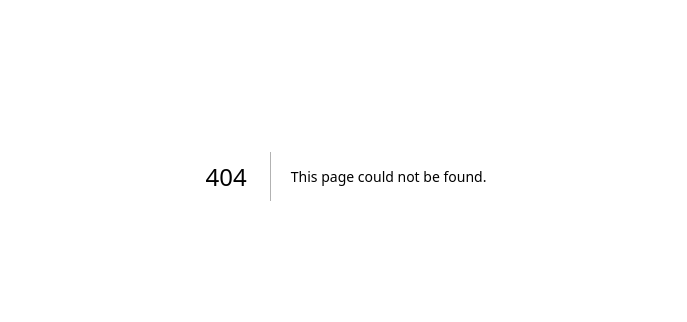
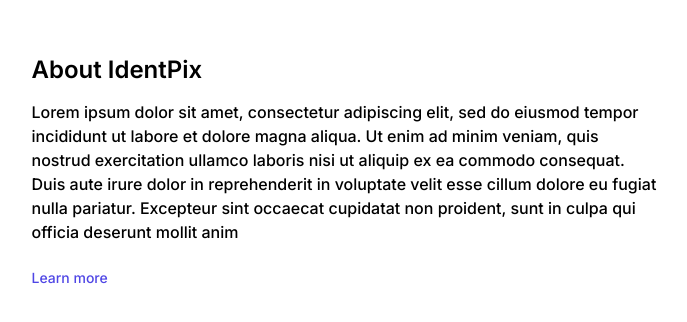
Before and after one commit to alizaenazet/identpix-mvp, a Next.js app: page /about-us in a window 1280 px wide. Before the commit this address had no page. Shown: the part 224-546 px from the top of the page, without its empty margins (294-981 px from the left). Built offline with nearby package versions, Linux system fonts and the light colour scheme.

Commit message:
feat: add about-us page component

```diff
--- /dev/null
+++ b/app/about-us/page.tsx
@@ -0,0 +1,17 @@
+import React from 'react'
+import { Button } from "@/components/ui/button"
+import Link from 'next/link'
+
+export default function Page() {
+  return (
+    <main className='flex h-screen flex-col  justify-center items-center p-16'>
+        <div className='flex flex-col items-start gap-3.5 lg:w-[629px]'>
+            <h1 className='text-black text-xl font-semibold md:text-2xl'>About IdentPix</h1>
+            <p className='text-black text-sm font-medium lg:text-base'>Lorem ipsum dolor sit amet, consectetur adipiscing elit, sed do eiusmod tempor incididunt ut labore et dolore magna aliqua. Ut enim ad minim veniam, quis nostrud exercitation ullamco laboris nisi ut aliquip ex ea commodo consequat. Duis aute irure dolor in reprehenderit in voluptate velit esse cillum dolore eu fugiat nulla pariatur. Excepteur sint occaecat cupidatat non proident, sunt in culpa qui officia deserunt mollit anim</p>
+            <Link href={"/"}>
+                <Button className='p-0 text-indigo-600' variant="link">Learn more</Button>
+            </Link>
+        </div>
+    </main>
+  )
+}
--- a/app/globals.css
+++ b/app/globals.css
@@ -2,32 +2,75 @@
   @tailwind components;
   @tailwind utilities;
 
+  @layer base {
     :root {
-  --foreground-rgb: 0, 0, 0;
-  --background-start-rgb: 214, 219, 220;
-  --background-end-rgb: 255, 255, 255;
+      --background: 0 0% 100%;
+      --foreground: 222.2 84% 4.9%;
+
+      --card: 0 0% 100%;
+      --card-foreground: 222.2 84% 4.9%;
+
+      --popover: 0 0% 100%;
+      --popover-foreground: 222.2 84% 4.9%;
+
+      --primary: 222.2 47.4% 11.2%;
+      --primary-foreground: 210 40% 98%;
+
+      --secondary: 210 40% 96.1%;
+      --secondary-foreground: 222.2 47.4% 11.2%;
+
+      --muted: 210 40% 96.1%;
+      --muted-foreground: 215.4 16.3% 46.9%;
+
+      --accent: 210 40% 96.1%;
+      --accent-foreground: 222.2 47.4% 11.2%;
+
+      --destructive: 0 84.2% 60.2%;
+      --destructive-foreground: 210 40% 98%;
+
+      --border: 214.3 31.8% 91.4%;
+      --input: 214.3 31.8% 91.4%;
+      --ring: 222.2 84% 4.9%;
+
+      --radius: 0.5rem;
     }
 
-@media (prefers-color-scheme: dark) {
-  :root {
-    --foreground-rgb: 255, 255, 255;
-    --background-start-rgb: 0, 0, 0;
-    --background-end-rgb: 0, 0, 0;
+    .dark {
+      --background: 222.2 84% 4.9%;
+      --foreground: 210 40% 98%;
+
+      --card: 222.2 84% 4.9%;
+      --card-foreground: 210 40% 98%;
+
+      --popover: 222.2 84% 4.9%;
+      --popover-foreground: 210 40% 98%;
+
+      --primary: 210 40% 98%;
+      --primary-foreground: 222.2 47.4% 11.2%;
+
+      --secondary: 217.2 32.6% 17.5%;
+      --secondary-foreground: 210 40% 98%;
+
+      --muted: 217.2 32.6% 17.5%;
+      --muted-foreground: 215 20.2% 65.1%;
+
+      --accent: 217.2 32.6% 17.5%;
+      --accent-foreground: 210 40% 98%;
+
+      --destructive: 0 62.8% 30.6%;
+      --destructive-foreground: 210 40% 98%;
+
+      --border: 217.2 32.6% 17.5%;
+      --input: 217.2 32.6% 17.5%;
+      --ring: 212.7 26.8% 83.9%;
     }
   }
 
+  @layer base {
+    * {
+      @apply border-border;
+    }
     body {
-  color: rgb(var(--foreground-rgb));
-  background: linear-gradient(
-      to bottom,
-      transparent,
-      rgb(var(--background-end-rgb))
-    )
-    rgb(var(--background-start-rgb));
-}
-
-@layer utilities {
-  .text-balance {
-    text-wrap: balance;
+      @apply bg-background text-foreground;
     }
   }
--- a/app/layout.tsx
+++ b/app/layout.tsx
@@ -5,8 +5,8 @@
 const inter = Inter({ subsets: ["latin"] });
 
 export const metadata: Metadata = {
-  title: "Create Next App",
-  description: "Generated by create next app",
+  title: "Welcome page | Identpix ",
+  description: "Identpix welcome page, image classification",
 };
 
 export default function RootLayout({
--- a/app/page.tsx
+++ b/app/page.tsx
@@ -2,8 +2,8 @@
 
 export default function Home() {
   return (
-    <main className="flex min-h-screen flex-col items-center justify-between p-24">
-      <div className="w-full h-full flex flex-col items-center bg-red-400">
+    <main className="flex min-h-screen bg-red-300 flex-col items-center justify-between p-24">
+      <div className="w-full h-full bg-blue-100 flex flex-col items-center ">
         <h1>Identpix MVP</h1>
         <h4>pijaraya team</h4>
       </div>
--- /dev/null
+++ b/components/ui/button.tsx
@@ -0,0 +1,56 @@
+import * as React from "react"
+import { Slot } from "@radix-ui/react-slot"
+import { cva, type VariantProps } from "class-variance-authority"
+
+import { cn } from "@/lib/utils"
+
+const buttonVariants = cva(
+  "inline-flex items-center justify-center whitespace-nowrap rounded-md text-sm font-medium ring-offset-background transition-colors focus-visible:outline-none focus-visible:ring-2 focus-visible:ring-ring focus-visible:ring-offset-2 disabled:pointer-events-none disabled:opacity-50",
+  {
+    variants: {
+      variant: {
+        default: "bg-primary text-primary-foreground hover:bg-primary/90",
+        destructive:
+          "bg-destructive text-destructive-foreground hover:bg-destructive/90",
+        outline:
+          "border border-input bg-background hover:bg-accent hover:text-accent-foreground",
+        secondary:
+          "bg-secondary text-secondary-foreground hover:bg-secondary/80",
+        ghost: "hover:bg-accent hover:text-accent-foreground",
+        link: "text-primary underline-offset-4 hover:underline",
+      },
+      size: {
+        default: "h-10 px-4 py-2",
+        sm: "h-9 rounded-md px-3",
+        lg: "h-11 rounded-md px-8",
+        icon: "h-10 w-10",
+      },
+    },
+    defaultVariants: {
+      variant: "default",
+      size: "default",
+    },
+  }
+)
+
+export interface ButtonProps
+  extends React.ButtonHTMLAttributes<HTMLButtonElement>,
+    VariantProps<typeof buttonVariants> {
+  asChild?: boolean
+}
+
+const Button = React.forwardRef<HTMLButtonElement, ButtonProps>(
+  ({ className, variant, size, asChild = false, ...props }, ref) => {
+    const Comp = asChild ? Slot : "button"
+    return (
+      <Comp
+        className={cn(buttonVariants({ variant, size, className }))}
+        ref={ref}
+        {...props}
+      />
+    )
+  }
+)
+Button.displayName = "Button"
+
+export { Button, buttonVariants }
--- /dev/null
+++ b/lib/utils.ts
@@ -0,0 +1,6 @@
+import { type ClassValue, clsx } from "clsx"
+import { twMerge } from "tailwind-merge"
+
+export function cn(...inputs: ClassValue[]) {
+  return twMerge(clsx(inputs))
+}
--- a/tailwind.config.ts
+++ b/tailwind.config.ts
@@ -1,20 +1,80 @@
-import type { Config } from "tailwindcss";
+import type { Config } from "tailwindcss"
 
-const config: Config = {
+const config = {
+  darkMode: ["class"],
   content: [
-    "./pages/**/*.{js,ts,jsx,tsx,mdx}",
-    "./components/**/*.{js,ts,jsx,tsx,mdx}",
-    "./app/**/*.{js,ts,jsx,tsx,mdx}",
-  ],
+    './pages/**/*.{ts,tsx}',
+    './components/**/*.{ts,tsx}',
+    './app/**/*.{ts,tsx}',
+    './src/**/*.{ts,tsx}',
+	],
+  prefix: "",
   theme: {
+    container: {
+      center: true,
+      padding: "2rem",
+      screens: {
+        "2xl": "1400px",
+      },
+    },
     extend: {
-      backgroundImage: {
-        "gradient-radial": "radial-gradient(var(--tw-gradient-stops))",
-        "gradient-conic":
-          "conic-gradient(from 180deg at 50% 50%, var(--tw-gradient-stops))",
+      colors: {
+        border: "hsl(var(--border))",
+        input: "hsl(var(--input))",
+        ring: "hsl(var(--ring))",
+        background: "hsl(var(--background))",
+        foreground: "hsl(var(--foreground))",
+        primary: {
+          DEFAULT: "hsl(var(--primary))",
+          foreground: "hsl(var(--primary-foreground))",
+        },
+        secondary: {
+          DEFAULT: "hsl(var(--secondary))",
+          foreground: "hsl(var(--secondary-foreground))",
+        },
+        destructive: {
+          DEFAULT: "hsl(var(--destructive))",
+          foreground: "hsl(var(--destructive-foreground))",
+        },
+        muted: {
+          DEFAULT: "hsl(var(--muted))",
+          foreground: "hsl(var(--muted-foreground))",
+        },
+        accent: {
+          DEFAULT: "hsl(var(--accent))",
+          foreground: "hsl(var(--accent-foreground))",
+        },
+        popover: {
+          DEFAULT: "hsl(var(--popover))",
+          foreground: "hsl(var(--popover-foreground))",
+        },
+        card: {
+          DEFAULT: "hsl(var(--card))",
+          foreground: "hsl(var(--card-foreground))",
+        },
+      },
+      borderRadius: {
+        lg: "var(--radius)",
+        md: "calc(var(--radius) - 2px)",
+        sm: "calc(var(--radius) - 4px)",
+      },
+      keyframes: {
+        "accordion-down": {
+          from: { height: "0" },
+          to: { height: "var(--radix-accordion-content-height)" },
+        },
+        "accordion-up": {
+          from: { height: "var(--radix-accordion-content-height)" },
+          to: { height: "0" },
+        },
+      },
+      animation: {
+        "accordion-down": "accordion-down 0.2s ease-out",
+        "accordion-up": "accordion-up 0.2s ease-out",
       },
     },
   },
-  plugins: [],
-};
-export default config;
+  plugins: [require("tailwindcss-animate")],
+} satisfies Config
+
+export default config
```
Also changed, not shown: package.json (+10 -4 lines), components.json (added), 1 other file (tests, documents, lock files or other folders). Lines whose indentation alone changed are shown as unchanged.
